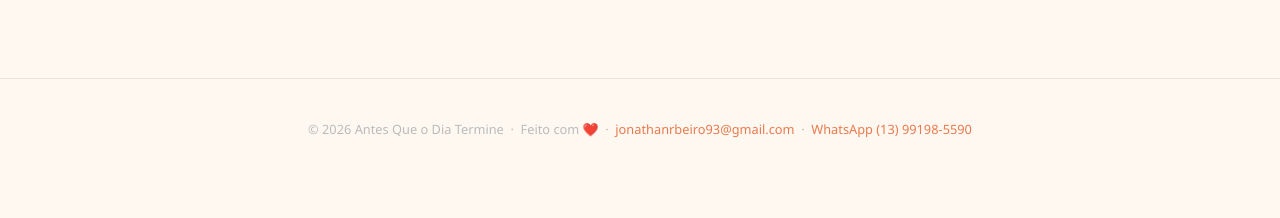
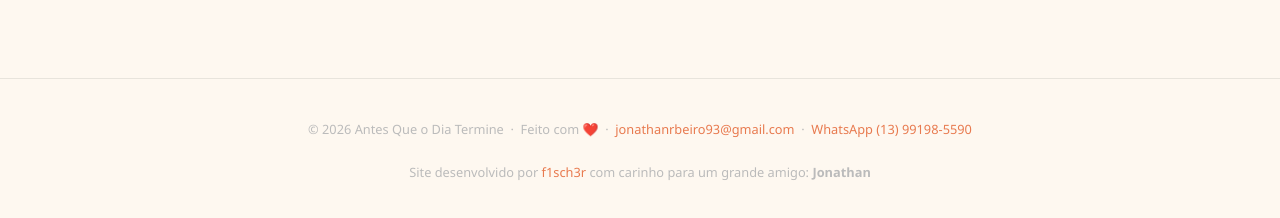
Before and after one commit to f1sch3er/projeto-livro, a plain HTML site: page index.html in a window 1280 px wide. Shown: the part 1832-2050 px from the top of the page. Before the commit the page ends 2012 px from the top, so only its background shows below. Drawn offline with Linux system fonts and the light colour scheme.

Commit message:
Rodapé: créditos ao desenvolvedor e dedicatória ao autor

```diff
--- a/index.html
+++ b/index.html
@@ -767,6 +767,10 @@
         <a href="mailto:jonathanrbeiro93@gmail.com">jonathanrbeiro93@gmail.com</a>
         &nbsp;·&nbsp;
         <a href="https://wa.me/5513991985590?text=Ol%C3%A1%2C%20Jonathan!%20Vim%20atrav%C3%A9s%20do%20seu%20livro%20e%20gostaria%20de%20conversar%20sobre" target="_blank" rel="noopener">WhatsApp (13) 99198-5590</a>
+        <br><br>
+        Site desenvolvido por
+        <a href="https://www.linkedin.com/in/f1sch3r11/" target="_blank" rel="noopener">f1sch3r</a>
+        com carinho para um grande amigo: <strong>Jonathan</strong>
     </footer>
 
     <!-- ═══════════════ MODAL DE APOIO OPCIONAL ═══════════════ -->
```
